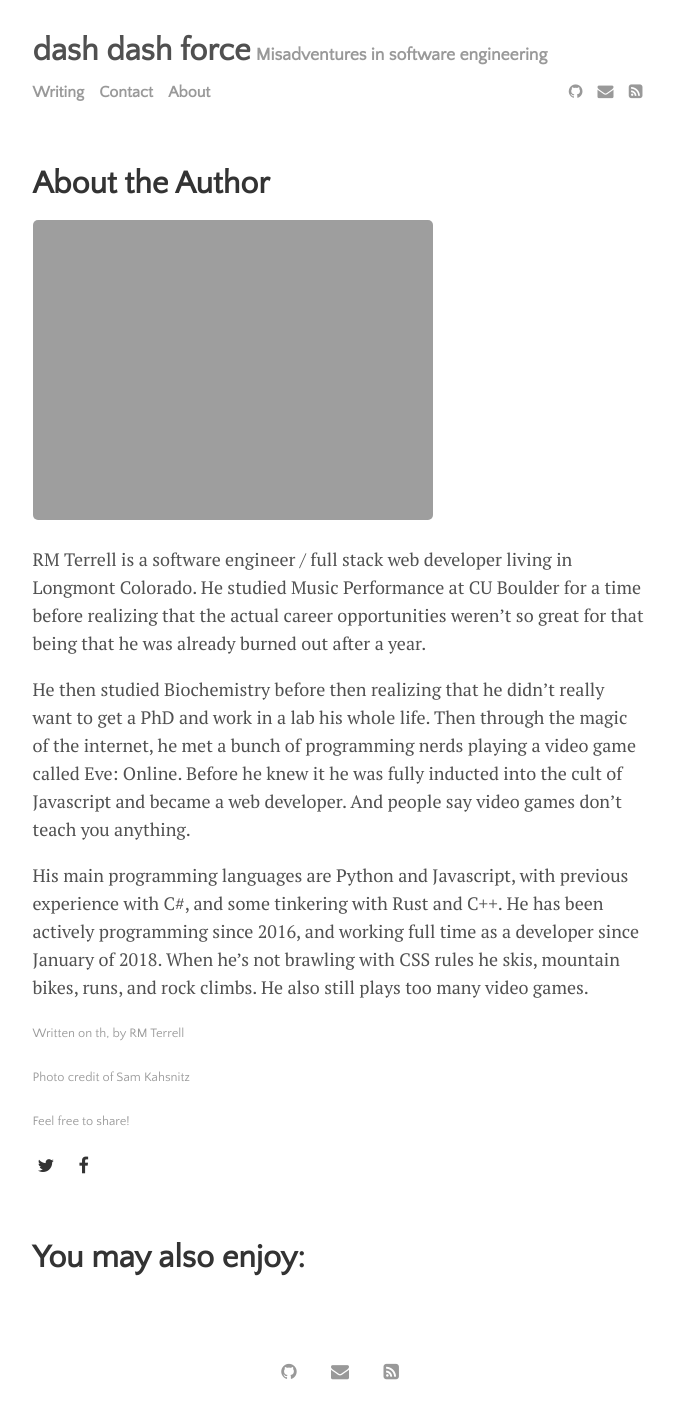
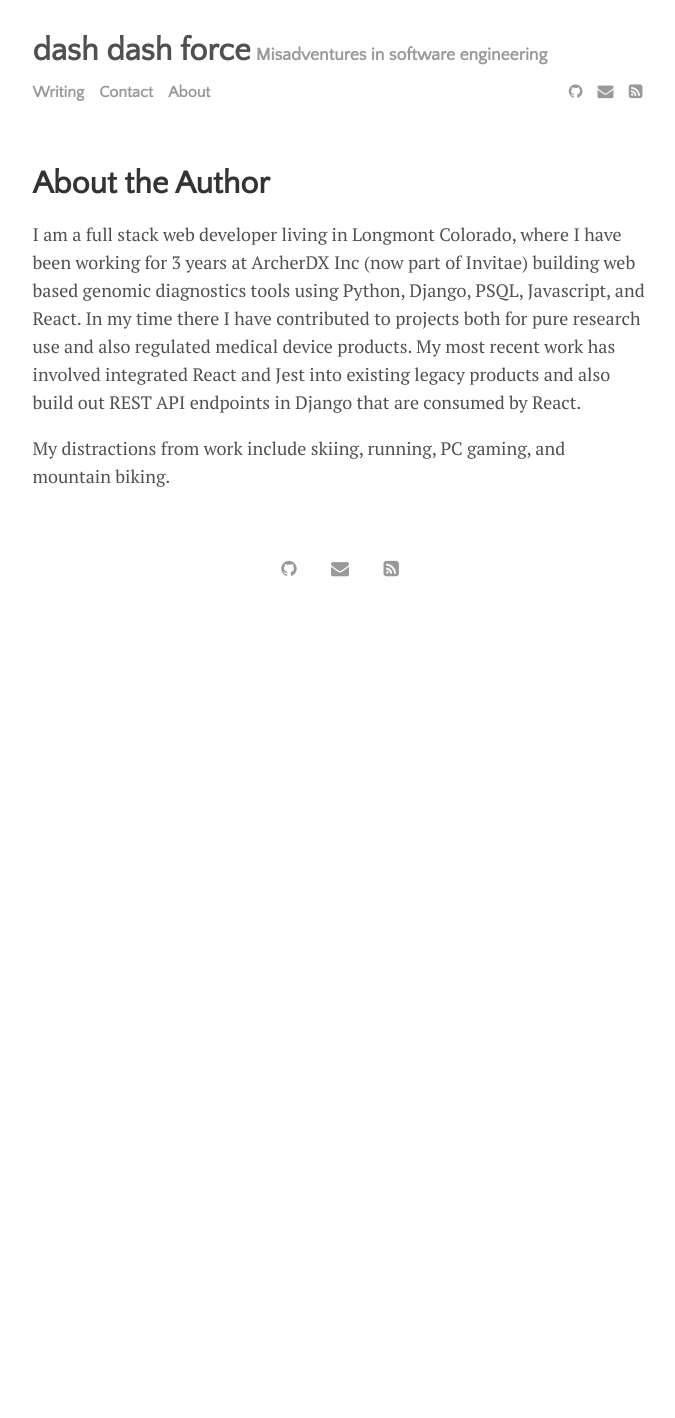
Before and after one commit to RM-Terrell/RM-Terrell.github.io, a Jekyll site: the page built from menu/about.md, in a window 1280 px wide. Shown: the whole page, without its empty margins (300-975 px from the left). Built offline with Jekyll 4.4.1, drawn with Linux system fonts in a browser that asks for light colours; after the commit the page ends 900 px from its top, so only the background shows below that.

```diff
--- a/menu/about.md
+++ b/menu/about.md
@@ -1,20 +1,11 @@
 ---
-layout: post
+layout: page
 title: "About the Author"
 author: "RM Terrell"
 photo_credit: "Sam Kahsnitz"
-categories: journal
-tags: []
 image: st_george_mtb.jpg
 ---
 
-RM Terrell is a software engineer / full stack web developer living in Longmont Colorado. He studied Music Performance at CU Boulder for a time before realizing
-that the actual career opportunities weren't so great for that being that he was already burned out after a year.
+I am a full stack web developer living in Longmont Colorado, where I have been working for 3 years at ArcherDX Inc (now part of Invitae) building web based genomic diagnostics tools using Python, Django, PSQL, Javascript, and React. In my time there I have contributed to projects both for pure research use and also regulated medical device products. My most recent work has involved integrated React and Jest into existing legacy products and also build out REST API endpoints in Django that are consumed by React.
 
-He then studied Biochemistry before then realizing that he didn't really want to get a PhD and work in a lab his whole life. Then through the magic of the internet, he met a bunch of programming
-nerds playing a video game called Eve: Online. Before he knew it he was fully inducted into the cult of Javascript and became a web developer. And people say
-video games don't teach you anything.
-
-His main programming languages are Python and Javascript, with previous experience with C#, and some tinkering with Rust and C++. He has been actively programming
-since 2016, and working full time as a developer since January of 2018. When he's not brawling with CSS rules he skis, mountain bikes, runs, and rock climbs.
-He also still plays too many video games.
+My distractions from work include skiing, running, PC gaming, and mountain biking.
```
Also changed, not shown: menu/contact.md (+3 -1 lines), lagrange.md (renamed from README.md).
